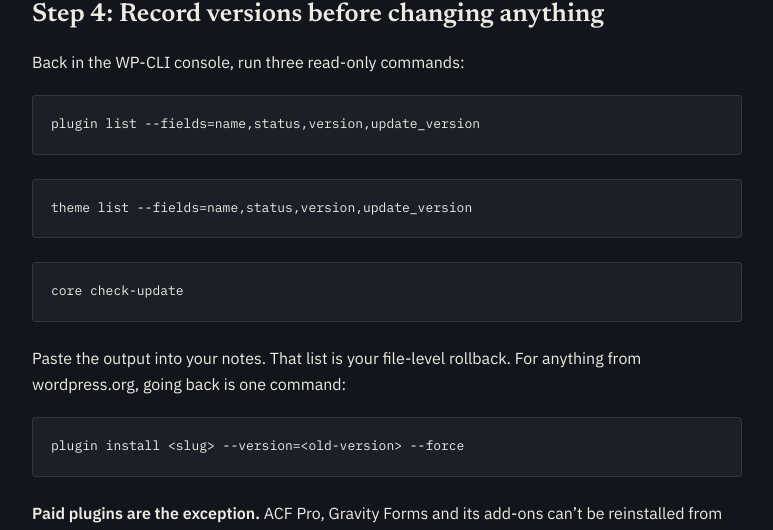
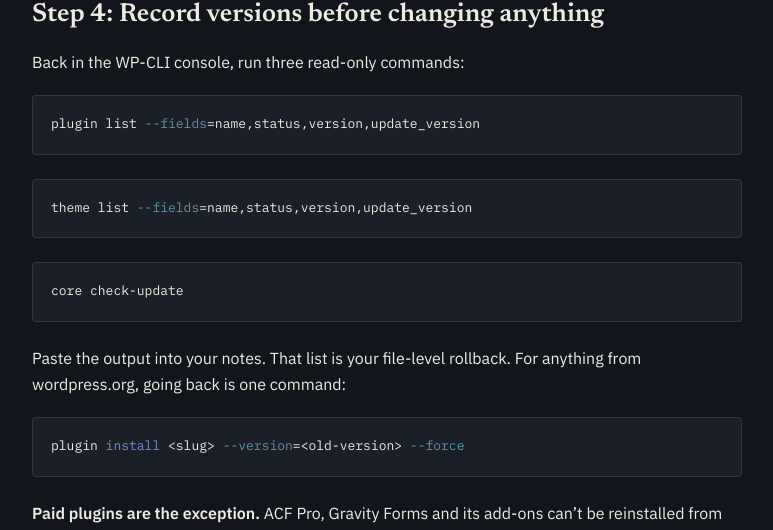
Before and after one commit to wpvillain/wpvillain.github.io, a Jekyll site: the page built from _posts/2026-10-13-plesk-wp-toolkit-wp-cli-backup-and-plugin-updates.markdown, in a window 1280 px wide and 900 px high, scrolled down 2259 px. Shown: the part 145-675 px from the top of the window, without its empty margins (96-869 px from the left). Built offline with Jekyll 4.4.1, drawn with Linux system fonts in a browser that asks for light colours; some of the changed text lies outside the part shown.

Commit message:
Label remaining unlabelled code fences with languages

````diff
--- a/_posts/2025-11-24-wordpress-query-filter-infinite-recursion-trap.markdown
+++ b/_posts/2025-11-24-wordpress-query-filter-infinite-recursion-trap.markdown
@@ -14,7 +14,7 @@ I wrote some code a month ago that finally crashed a production WordPress site t
 
 During an extensive PHP-FPM memory debugging session, I was trying to suppress some harmless WooCommerce database warnings. These warnings occur when WooCommerce tries to add database indexes that already exist:
 
-```
+```text
 WordPress database error Duplicate key name 'session_expiry'
 ```
 
@@ -53,7 +53,7 @@ Can you spot the bug?
 
 The `query` filter runs on **every** database query WordPress makes. When you call `$wpdb->query()` inside the `query` filter, it triggers the same filter again:
 
-```
+```text
 1. WordPress runs ALTER TABLE query
 2. 'query' filter intercepts it
 3. Filter calls $wpdb->query($query)
@@ -66,7 +66,7 @@ The `query` filter runs on **every** database query WordPress makes. When you ca
 
 The error message was:
 
-```
+```text
 PHP Fatal error: Uncaught Error: Maximum call stack size of 8339456 bytes
 (zend.max_allowed_stack_size - zend.reserved_stack_size) reached.
 Infinite recursion? in /wp-includes/class-wpdb.php:2412
--- a/_posts/2026-10-13-plesk-wp-toolkit-wp-cli-backup-and-plugin-updates.markdown
+++ b/_posts/2026-10-13-plesk-wp-toolkit-wp-cli-backup-and-plugin-updates.markdown
@@ -26,7 +26,7 @@ What a plugin update changes is the database (migrations, new options) and the p
 
 In Plesk, open the site in WP Toolkit and click **WP-CLI**. You get a single command field with `wp` already filled in, so you type everything after it. There's no shell, so no pipes, `gzip` or `ls`. That's fine, because `wp db export` does the whole job:
 
-```
+```bash
 db export ../site-pre-updates-2026-10-13.sql
 ```
 
@@ -34,7 +34,7 @@ The `../` matters. It writes the dump one level **above the web root**, so it ca
 
 Expected output:
 
-```
+```text
 Success: Exported to '../site-pre-updates-2026-10-13.sql'.
 
 WARNING: option --ssl-verify-server-cert is disabled, because of an insecure passwordless login.
@@ -72,19 +72,19 @@ Mine was 13.7 MB with 35 tables and ended with `-- Dump completed on 2026-10-13
 
 Back in the WP-CLI console, run three read-only commands:
 
-```
+```bash
 plugin list --fields=name,status,version,update_version
 ```
-```
+```bash
 theme list --fields=name,status,version,update_version
 ```
-```
+```bash
 core check-update
 ```
 
 Paste the output into your notes. That list is your file-level rollback. For anything from wordpress.org, going back is one command:
 
-```
+```bash
 plugin install <slug> --version=<old-version> --force
 ```
 
@@ -116,10 +116,10 @@ The result is a set of batches:
 
 Batch 1 in the WP-CLI console:
 
-```
+```bash
 theme update twentytwentyfive twentytwentyfour twentytwentyone twentytwentythree twentytwentytwo
 ```
-```
+```bash
 plugin update wp-crontrol duplicate-page svg-support wp-mail-smtp custom-post-type-ui google-site-kit updraftplus
 ```
 
@@ -139,7 +139,7 @@ A 200 status with no "critical error" is the minimum. Then check what this site
 
 After batch 1, the admin still said **20 updates** and listed WP Crontrol at its old version. WP-CLI said otherwise:
 
-```
+```bash
 plugin list --fields=name,version,update_version
 ```
 
@@ -158,7 +158,7 @@ When the updates are done, or if they're postponed, delete the server-side dump:
 
 ## The checklist
 
-```
+```text
 1. WP Toolkit -> WP-CLI:  db export ../site-pre-updates-YYYY-MM-DD.sql
 2. FTP: download the dump, keep it out of git
 3. Verify: size, CREATE TABLE count, "Dump completed" footer
````
Also changed, not shown: _posts/2025-11-24-debugging-php-fpm-memory-exhaustion-wordpress-woocommerce-trellis.markdown (+8 -8 lines), _posts/2026-09-03-wordpress-admin-email-password-wp-cli.markdown (+4 -4 lines), _posts/2026-09-11-wp-ops-malware-scan-remote-security-tool.markdown (+4 -4 lines), _posts/2026-11-12-mistral-vibe-wp-frontend-builder-brief-to-html-to-block-theme.markdown (+8 -8 lines).
